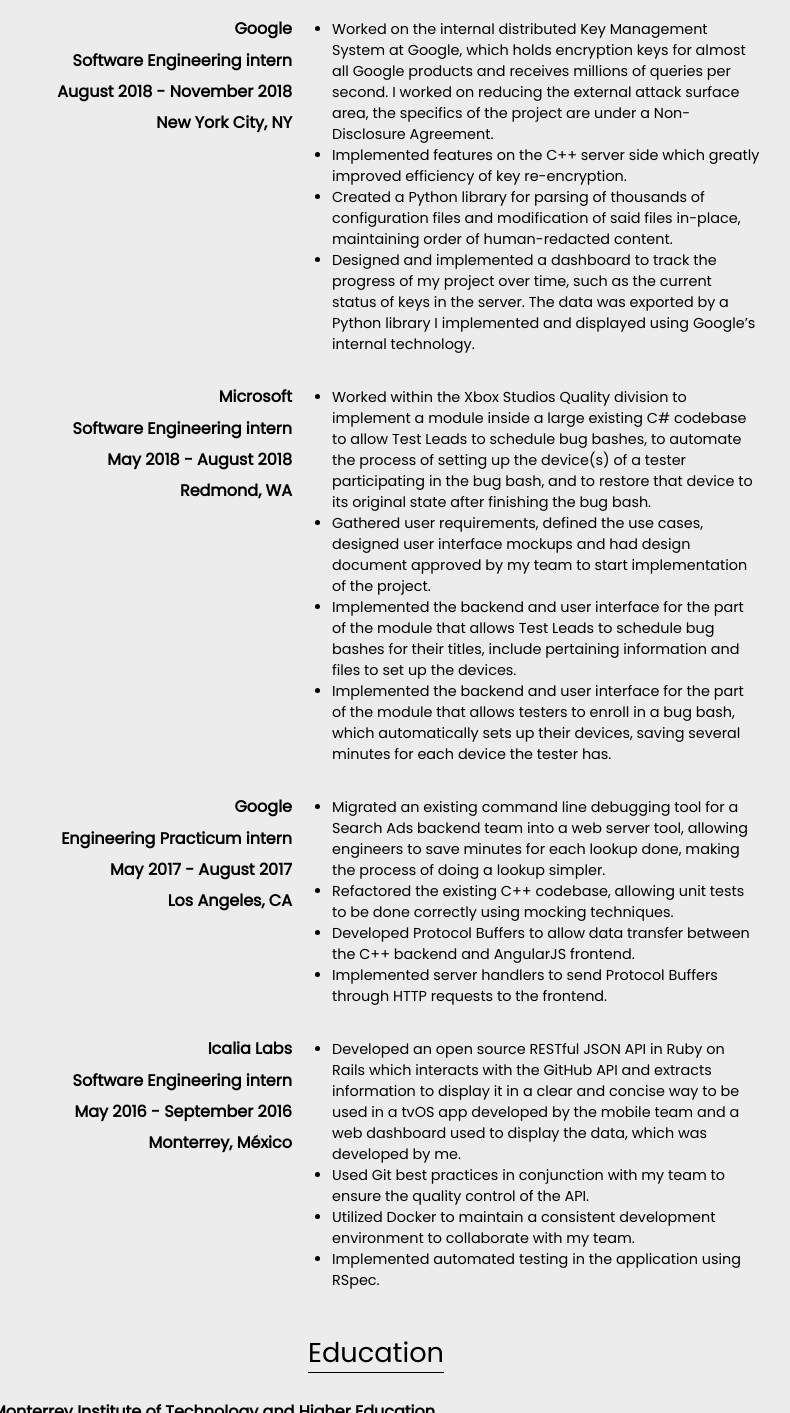
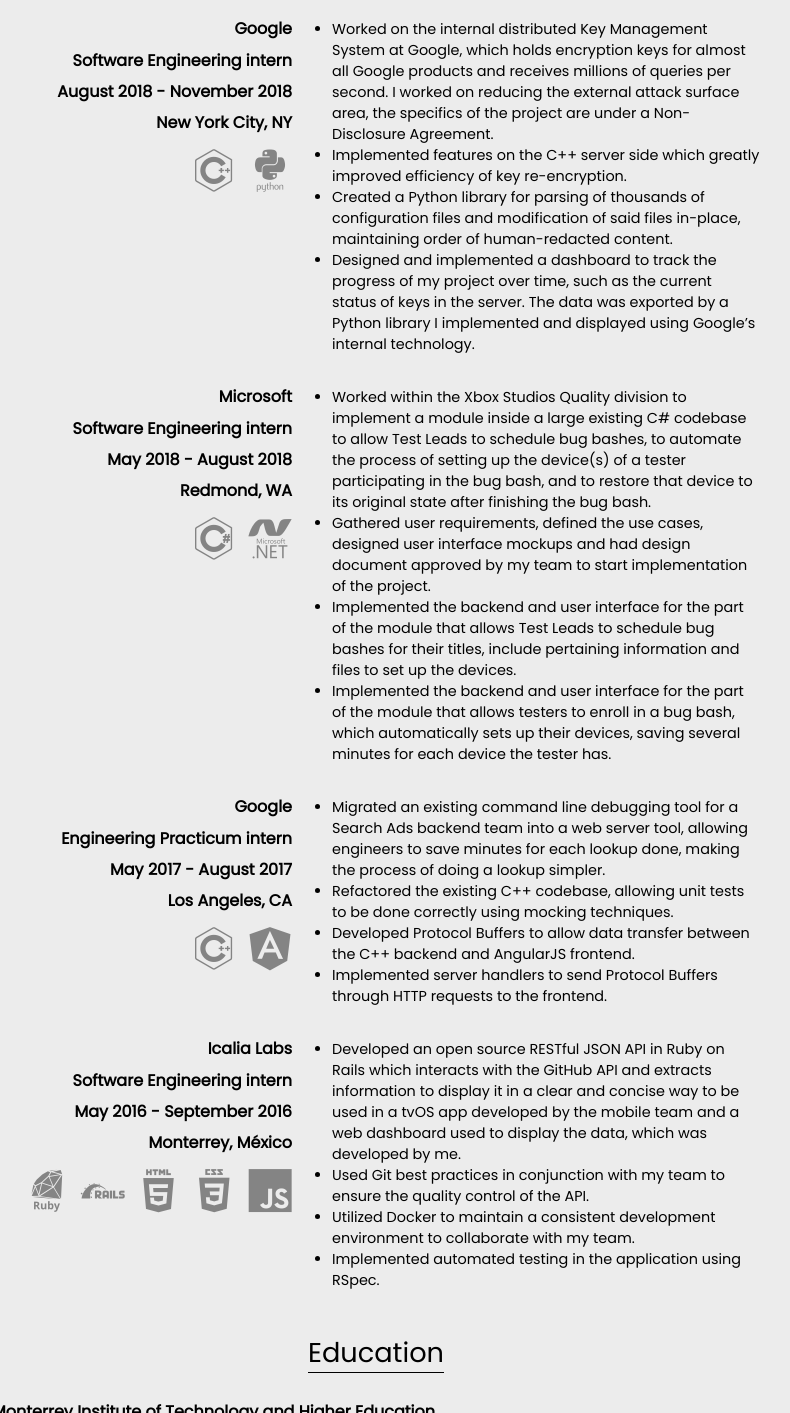
Before and after one commit to jgmoura/jgmoura.github.io, a plain HTML site: page index.html in a window 1280 px wide. Shown: the part 709-2122 px from the top of the page, without its empty margins (264-1054 px from the left). Drawn offline with nearby package versions, Linux system fonts and the light colour scheme.

Commit message:
Adds technology stack.

```diff
--- a/css/styles.css
+++ b/css/styles.css
@@ -143,6 +143,13 @@
   margin-bottom: 3px;
   font-weight: 900;
 }
+
+.stack {
+  display: inline-block;
+  color: #848484;
+  font-size: 2.75rem;
+}
+
 .underline {
   border-bottom: 1px solid black;
 }
--- a/index.html
+++ b/index.html
@@ -15,6 +15,10 @@
       rel="stylesheet"
       integrity="sha384-UHRtZLI+pbxtHCWp1t77Bi1L4ZtiqrqD80Kn4Z8NTSRyMA2Fd33n5dQ8lWUE00s/"
       crossorigin="anonymous"
+    />
+    <link
+      rel="stylesheet"
+      href="https://cdn.rawgit.com/konpa/devicon/df6431e323547add1b4cf45992913f15286456d3/devicon.min.css"
     />
     <script src="https://cdn.jsdelivr.net/npm/particles.js@2.0.0/particles.min.js"></script>
     <script src="javascript/particles.js"></script>
@@ -87,6 +91,10 @@
           <h4>Software Engineering intern</h4>
           <h4>August 2018 - November 2018</h4>
           <h4>New York City, NY</h4>
+          <div class="stack">
+            <i class="devicon-cplusplus-line-wordmark"></i>
+            <i class="devicon-python-plain-wordmark"></i>
+          </div>
         </div>
         <ul>
           <li>
@@ -119,6 +127,10 @@
           <h4>Software Engineering intern</h4>
           <h4>May 2018 - August 2018</h4>
           <h4>Redmond, WA</h4>
+          <div class="stack">
+            <i class="devicon-csharp-line"></i>
+            <i class="devicon-dot-net-plain-wordmark"></i>
+          </div>
         </div>
         <ul>
           <li>
@@ -153,6 +165,10 @@
           <h4>Engineering Practicum intern</h4>
           <h4>May 2017 - August 2017</h4>
           <h4>Los Angeles, CA</h4>
+          <div class="stack">
+            <i class="devicon-cplusplus-line-wordmark"></i>
+            <i class="devicon-angularjs-plain"></i>
+          </div>
         </div>
         <ul>
           <li>
@@ -181,6 +197,13 @@
           <h4>Software Engineering intern</h4>
           <h4>May 2016 - September 2016</h4>
           <h4>Monterrey, México</h4>
+          <div class="stack">
+            <i class="devicon-ruby-plain-wordmark"></i>
+            <i class="devicon-rails-plain-wordmark"></i>
+            <i class="devicon-html5-plain-wordmark"></i>
+            <i class="devicon-css3-plain-wordmark"></i>
+            <i class="devicon-javascript-plain"></i>
+          </div>
         </div>
         <ul>
           <li>
@@ -205,7 +228,9 @@
         <div class="section-title">
           <span class="underline" id="education">Education</span>
         </div>
-        <h4 class="education-information">Monterrey Institute of Technology and Higher Education</h4>
+        <h4 class="education-information">
+          Monterrey Institute of Technology and Higher Education
+        </h4>
         <h4 class="education-information">Expected graduation: May 2020</h4>
         <h4 class="education-information">
           Ingeniero en Tecnologías Computacionales (B.Sc. in Computer Science)
```
